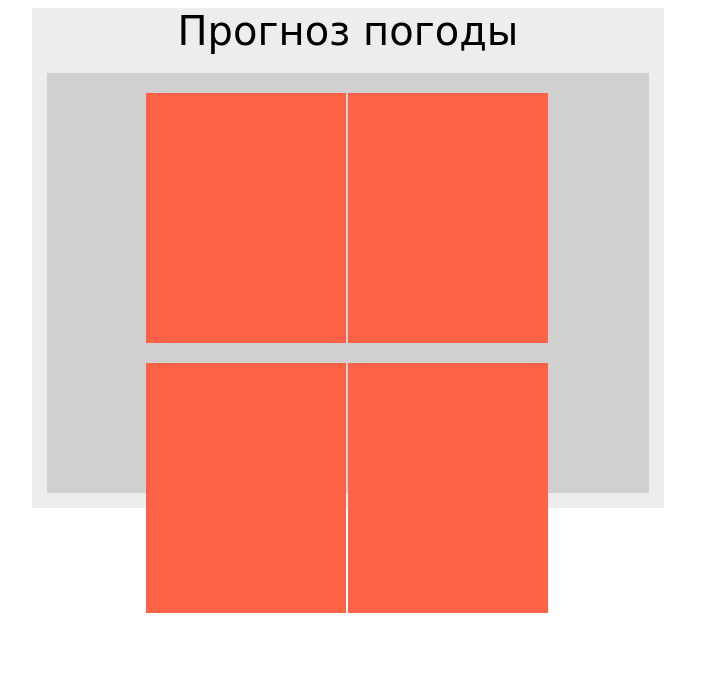
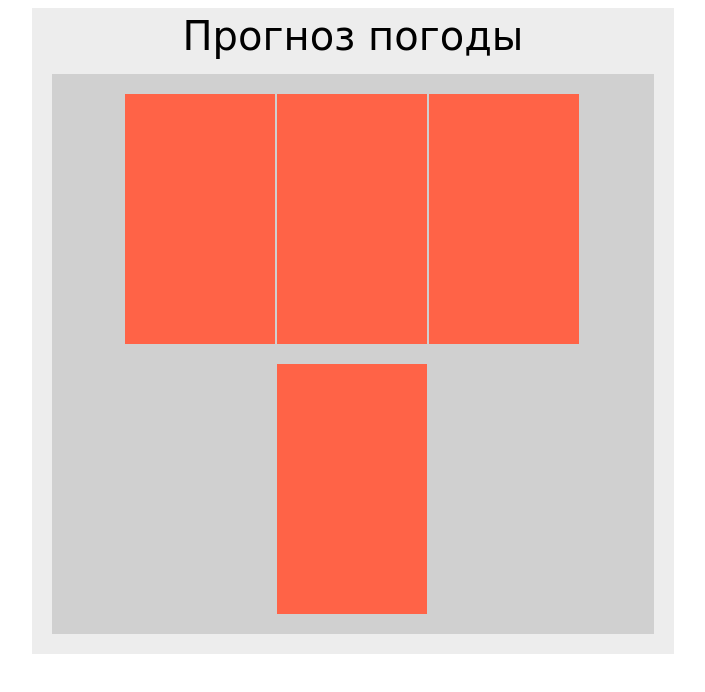
Before and after one commit to yaroliska/weather_app, a plain HTML site: page index.html in a window 1280 px wide. Shown: the whole page, without its empty margins (292-997 px from the left). Drawn offline with Linux system fonts and the light colour scheme.

Commit message:
Change property

```diff
--- a/css.css
+++ b/css.css
@@ -2,11 +2,11 @@
     background: rgba(211, 211, 211, 0.411);
     width: 50%;
     margin-left: 25%;
-    height: 500px;
+    padding: 5px;
 }
 
 .mainTitle {
-    height: 50px;
+    height: auto;
     font-family: cursive;
     font-size: 40px;
     text-align: center;
@@ -14,7 +14,6 @@
 
 .boxForWeather {
     background: rgba(169, 169, 169, 0.425);
-    height: 400px;
     padding: 10px;
     margin: 15px;
     display: flex;
@@ -26,7 +25,7 @@
 .dayOfWeather {
     background: tomato;
     height: 250px;
-    width: 200px;
+    width: 150px;
     margin-right: 2px;
     margin-bottom: 10px;
     margin-top: 10px;
```
